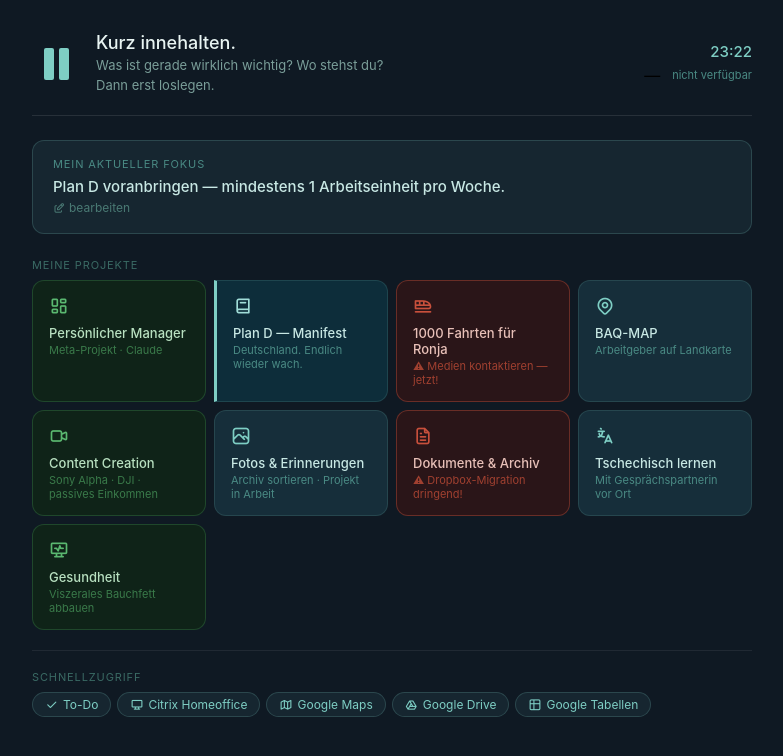
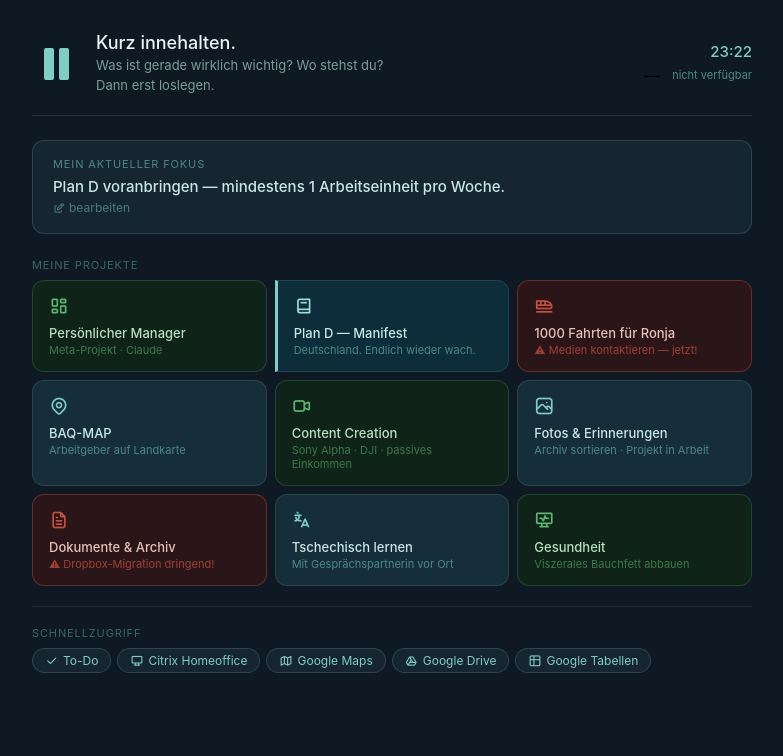
Before and after one commit to schnapsfass/startseite, a plain HTML site: page index.html in a window 1280 px wide. Shown: the whole page, without its empty margins (248-1031 px from the left). Drawn offline with Linux system fonts and the light colour scheme; no server answers.

Commit message:
Change grid layout to three columns

```diff
--- a/index.html
+++ b/index.html
@@ -32,8 +32,8 @@ body {
 .focus-edit:hover { color: #7ecec4; }
 .focus-input { display: none; width: 100%; margin-top: 6px; font-size: 14px; background: #0f1923; color: #c8e8e4; border: 0.5px solid rgba(126,206,196,0.3); border-radius: 6px; padding: 6px 8px; font-family: inherit; }
 .section-label { font-size: 11px; text-transform: uppercase; letter-spacing: 0.08em; color: #3a6a64; margin-bottom: 8px; margin-top: 1.25rem; }
-.grid-wide { display: grid; grid-template-columns: repeat(auto-fit, minmax(140px, 1fr)); gap: 8px; }
-@media (max-width: 480px) { .grid-wide { grid-template-columns: repeat(2, 1fr); } }
+.grid-wide { display: grid; grid-template-columns: repeat(3, 1fr); gap: 8px; }
+@media (max-width: 480px) { .grid-wide { grid-template-columns: repeat(3, 1fr); } }
 .tile { background: #162e3a; border: 0.5px solid rgba(126,206,196,0.15); border-radius: 12px; padding: 0.875rem 1rem; cursor: pointer; transition: border-color 0.15s, background 0.15s; text-decoration: none; display: block; }
 .tile:hover { background: #1c3845; border-color: rgba(126,206,196,0.35); }
 .tile-icon { font-size: 20px; color: #7ecec4; margin-bottom: 6px; }
```
